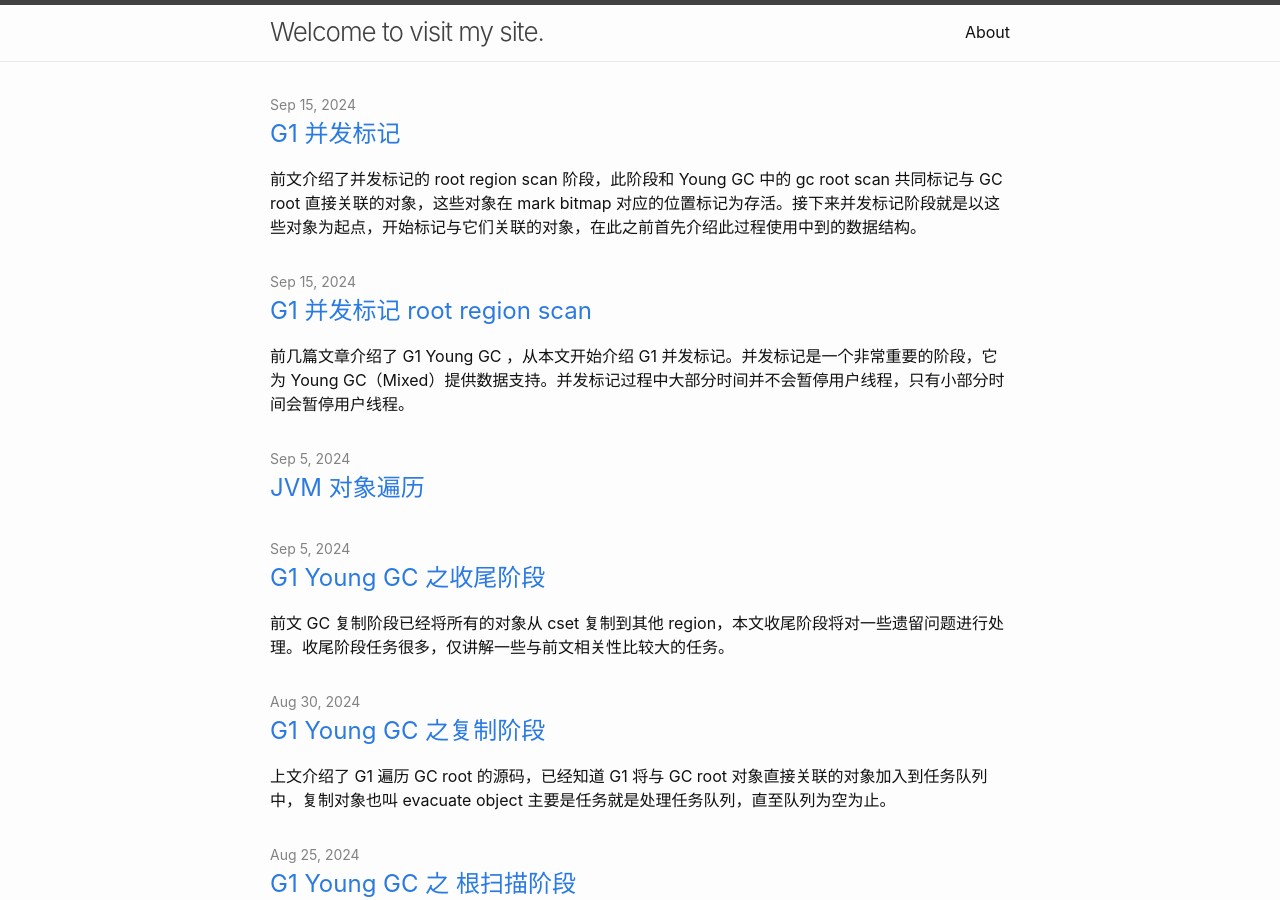
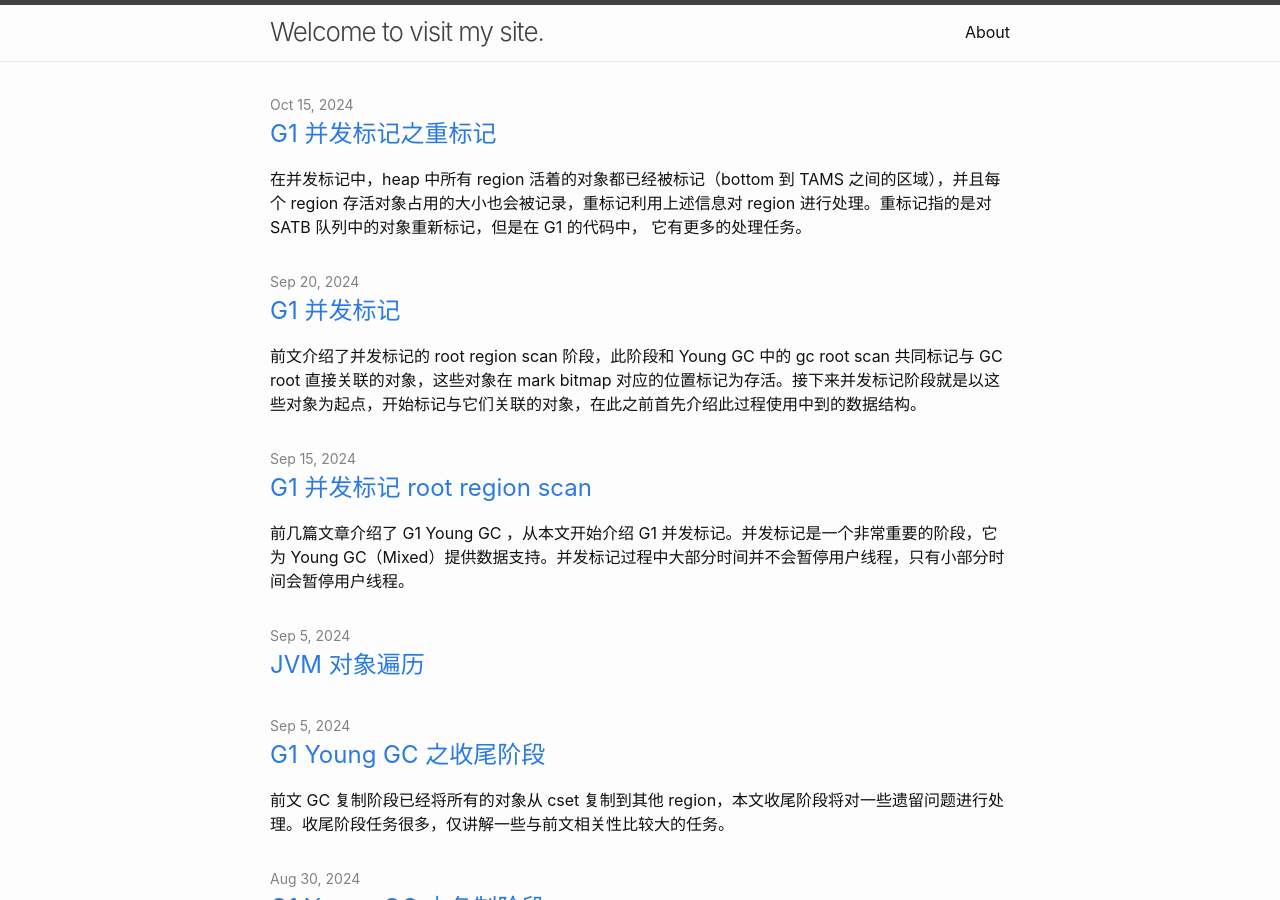
Before and after one commit to yoa1226/yoa1226.github.io, a Jekyll site: the page built from index.markdown, in a window 1280 px wide and 900 px high. Built offline with Jekyll 4.4.1, drawn with Linux system fonts in a browser that asks for light colours; part of the change alters nothing that is shown.

Commit message:
conc remark

````diff
--- a/_posts/2024-09-20-g1-conc-mark-mark.md
+++ b/_posts/2024-09-20-g1-conc-mark-mark.md
@@ -1,7 +1,7 @@
 ---
 layout: post
 title:  "G1 并发标记"
-date:   2024-09-15 11:00:00 +0200
+date:   2024-09-20 11:00:00 +0200
 tags: [GC, G1]
 ---
 
--- /dev/null
+++ b/_posts/2024-10-15-g1-conc-mark-remark.md
@@ -0,0 +1,300 @@
+---
+layout: post
+title:  "G1 并发标记之重标记"
+date:   2024-10-15 11:00:00 +0200
+tags: [GC, G1]
+---
+
+在并发标记中，heap 中所有 region 活着的对象都已经被标记（bottom 到 TAMS 之间的区域），并且每个 region 存活对象占用的大小也会被记录，重标记利用上述信息对 region 进行处理。重标记指的是对 SATB 队列中的对象重新标记，但是在 G1 的代码中， 它有更多的处理任务。
+
+## region 存活对象
+
+在并发标记的过程中，不仅会标记存活的对象，而且会统计每个 region 存活对象总的大小。
+
+```cpp
+
+inline bool G1ConcurrentMark::mark_in_bitmap(uint const worker_id, oop const obj) {
+  bool success = _mark_bitmap.par_mark(obj);
+  if (success) {
+    add_to_liveness(worker_id, obj, obj->size());
+  }
+  return success;
+}
+
+//add_to_liveness -> update_liveness -> add_live_words
+void add_live_words(uint region_idx, size_t live_words) {
+    G1RegionMarkStatsCacheEntry* const cur = find_for_add(region_idx);
+    cur->_stats._live_words += live_words;
+}
+```
+
+## 重标记
+
+重标记的代码很简单，首先是刷新 SATB 队列，然后在 `do_marking_step` 调用 `drain_satb_buffers` 处理队列中的对象，后面的处理逻辑与并发标记类似，但是不需要遍历 region，本文不在赘述。
+
+```cpp
+//remark() -> finalize_marking()
+class G1CMRemarkTask : public WorkerTask {
+  void work(uint worker_id) {
+    {
+      G1RemarkThreadsClosure threads_f(G1CollectedHeap::heap(), task);
+      Threads::possibly_parallel_threads_do(true /* is_par */, &threads_f);
+    }
+    do {
+      task->do_marking_step(1000000000.0 /* something very large */,
+                            true         /* do_termination       */,
+                            false        /* is_serial            */);
+    } while (task->has_aborted() && !_cm->has_overflown());
+  }
+}
+
+//drain_satb_buffers();
+```
+
+重标记完成以后需要设置 SATB 为关闭。
+
+```cpp
+SATBMarkQueueSet& satb_mq_set = G1BarrierSet::satb_mark_queue_set();
+satb_mq_set.set_active_all_threads(false, /* new active value */ true /* expected_active */);
+```
+
+确认在 region 的 tams 到 top 之间在 mark bit map 上不应该有标记。
+
+```cpp
+ _g1h->verifier()->verify_bitmap_clear(true /* above_tams_only */)
+```
+
+## 更新 region 数据
+
+```cpp
+// G1UpdateRegionLivenessAndSelectForRebuildTask cl(_g1h, this, _g1h->workers()->active_workers());
+
+struct G1OnRegionClosure : public G1HeapRegionClosure {
+    bool do_heap_region(G1HeapRegion* hr) override {}
+}
+```
+
+### humongous region 处理
+
+如果 tams == bottom 或者在并发标记时标记为存活的对象，那么此 region 暂且不能不被回收。
+
+> 如果 tams == bottom，证明该 humongous region 是并发开始后才分配的 region，默认为存活的。
+
+```cpp
+const bool is_live = _cm->top_at_mark_start(hr) == hr->bottom()
+                             || _cm->contains_live_object(hr->hrm_index());
+if (is_live) {
+    const bool selected_for_rebuild = tracker->update_humongous_before_rebuild(hr);
+    auto on_humongous_region = [&] (G1HeapRegion* hr) {
+    if (selected_for_rebuild) {
+        _num_selected_for_rebuild++;
+    }
+    _cm->update_top_at_rebuild_start(hr);
+    };
+
+    _g1h->humongous_obj_regions_iterate(hr, on_humongous_region);
+} else {
+    reclaim_empty_humongous_region(hr);
+}
+```
+
+`reclaim_empty_humongous_region` 释放没有活对象的 region。
+
+`update_top_at_rebuild_start` 记录重建时 top 的位置，即 TARS，重建主要是重建记忆集。
+
+由于大对象可能占多个 region，`humongous_obj_regions_iterate` 处理连接起来的 humongous region。
+
+```cpp
+do {
+    G1HeapRegion* next = _hrm.next_region_in_humongous(start);
+    f(start);
+    start = next;
+} while (start != nullptr);
+
+inline G1HeapRegion* G1HeapRegionManager::next_region_in_humongous(G1HeapRegion* hr) const {
+  uint index = hr->hrm_index();
+  index++;
+  if (index < reserved_length() && is_available(index) && at(index)->is_continues_humongous()) {
+    return at(index);
+  } else { return nullptr; }
+}
+```
+
+### old region 处理
+
+首先更新 region 死对象所占空间大小，即 bottom 与 tams 之间的区域减去已经被标记的区域。
+
+其次是记录 region 可解析的位置，可解析指的是可以根据对象大小对 reigon 进行遍历，由于并发标记的存在，可能存在死对象空洞，这些对象由于对应的类型被卸载而无法被解析。因为 bottom 和 tams 之间是被标记的区域，可解析区设置为 `top_at_mark_start`。
+
+其他代码和 humongoug region 处理类似。
+
+```cpp
+inline void G1HeapRegion::note_end_of_marking(HeapWord* top_at_mark_start, size_t marked_bytes) {
+  assert_at_safepoint();
+
+  if (top_at_mark_start != bottom()) {
+    _garbage_bytes = byte_size(bottom(), top_at_mark_start) - marked_bytes;
+  }
+
+  if (needs_scrubbing()) {
+    _parsable_bottom = top_at_mark_start;
+  }
+}
+```
+
+注意：young Region 不需要被处理，因为他们不会被标记，也不需要被标记。
+
+## 重建记忆集
+
+此阶段包含重建记忆集和擦除死对象。
+
+```cpp
+//->phase_rebuild_and_scrub -> rebuild_and_scrub ->
+//-> G1ConcurrentRebuildAndScrub::rebuild_and_scrub
+class G1RebuildRSAndScrubTask {
+    void work(uint worker_id) {
+        G1CollectedHeap* g1h = G1CollectedHeap::heap();
+        G1RebuildRSAndScrubRegionClosure cl(_cm, _should_rebuild_remset, worker_id);
+        g1h->heap_region_par_iterate_from_worker_offset(&cl, &_hr_claimer, worker_id);
+    }
+}
+```
+
+### old region
+
+先看 old region 处理，对于不可解析区 [start,pb) ，使用 mark bit map 进行遍历，对于可解析区 [pb, TARS) 直接遍历。
+
+> 注意，此处 pb = TAMS
+
+```cpp
+// Scan and scrub the given region to tars.
+void scan_and_scrub_region(G1HeapRegion* hr, HeapWord* const pb) {
+
+  {
+    // Step 1: Scan the given region from bottom to parsable_bottom.
+    HeapWord* start = hr->bottom();
+    HeapWord* limit = pb; //_parsable_bottom
+    while (start < limit) {
+      start = scan_or_scrub(hr, start, limit);
+
+      if (yield_if_necessary(hr)) {
+        return;
+  } } }
+
+  // Scrubbing completed for this region - notify that we are done with it, resetting
+  // pb to bottom.
+  hr->note_end_of_scrubbing();
+  {
+    // Step 2: Rebuild from TAMS (= parsable_bottom) to TARS.
+    HeapWord* start = pb;
+    HeapWord* limit = _cm->top_at_rebuild_start(hr);
+    while (start < limit) {
+      start += scan_object(hr, start);
+
+      if (yield_if_necessary(hr)) {
+        return;
+  } } } }
+```
+
+`scan_object(hr, addr)` 遍历活着的对象，`get_next_marked_addr ` 找到下一个活对象的位置，`fill_range_with_dead_objects` 填充死对象所占的区域。
+
+```cpp
+// Scan or scrub depending on if addr is marked.
+HeapWord* scan_or_scrub(G1HeapRegion* hr, HeapWord* addr, HeapWord* limit) {
+  if (_bitmap->is_marked(addr)) {
+    //  Live object, need to scan to rebuild remembered sets for this object.
+    return addr + scan_object(hr, addr);
+  } else {
+    // Found dead object (which klass has potentially been unloaded). Scrub to next marked object.
+    HeapWord* scrub_end = _bitmap->get_next_marked_addr(addr, limit);
+    hr->fill_range_with_dead_objects(addr, scrub_end);
+    // Return the next object to handle.
+    return scrub_end;
+  }
+}
+```
+
+`G1RebuildRemSetClosure::do_oop_work` 遍历引用类型的属性，判断是否是跨 region 引用，加入到记忆集。
+
+```cpp
+template <class T> void G1RebuildRemSetClosure::do_oop_work(T* p) {
+  oop const obj = RawAccess<MO_RELAXED>::oop_load(p);
+  if (G1HeapRegion::is_in_same_region(p, obj)) { return; }
+
+  G1HeapRegion* to = _g1h->heap_region_containing(obj);
+  G1HeapRegionRemSet* rem_set = to->rem_set();
+  if (rem_set->is_tracked()) {
+    rem_set->add_reference(p, _worker_id);
+  }
+}
+```
+
+对于非解析区较为简单不在赘述。
+
+### humongous region
+
+大对象可能横跨几个 region，`MIN2(hr->top(), humongous_end)` 这里只处理当前 region 。
+
+```cpp
+void scan_humongous_region(G1HeapRegion* hr, HeapWord* const pb) {
+  HeapWord* humongous_end = hr->humongous_start_region()->bottom() + humongous->size();
+  MemRegion mr(hr->bottom(), MIN2(hr->top(), humongous_end));
+  scan_large_object(hr, humongous, mr);
+}
+```
+
+## 回收集
+
+`do_heap_region` 根据条件是否满足将 old region 加入到目标集合中。G1MixedGCLiveThresholdPercent 默认值为 85 %，对象存活总大小低于此值的 region 将被加入到目标集合。
+
+```cpp
+void G1CollectionSetChooser::build(WorkerThreads* workers, uint max_num_regions, G1CollectionSetCandidates* candidates) {
+
+  G1BuildCandidateRegionsTask cl(max_num_regions, chunk_size, num_workers);
+  workers->run_task(&cl, num_workers);
+
+  cl.sort_and_prune_into(candidates);
+  candidates->verify();
+}
+
+class G1BuildCandidateRegionsClosure : public G1HeapRegionClosure {
+
+    bool do_heap_region(G1HeapRegion* r) {
+    if (!r->is_old() || r->is_collection_set_candidate()) { return false; }
+
+    if (!r->rem_set()->is_tracked()) { return false; }
+
+    bool should_add = !G1CollectedHeap::heap()->is_old_gc_alloc_region(r) &&
+                    G1CollectionSetChooser::region_occupancy_low_enough_for_evac(r->live_bytes());
+
+    if (should_add) { add_region(r); }
+    else { r->rem_set()->clear(true /* only_cardset */); }
+    return false;
+}
+}
+
+static size_t mixed_gc_live_threshold_bytes() {
+    return G1HeapRegion::GrainBytes * (size_t)G1MixedGCLiveThresholdPercent / 100;
+}
+
+static bool region_occupancy_low_enough_for_evac(size_t live_bytes) {
+    return live_bytes < mixed_gc_live_threshold_bytes();
+}
+```
+
+`sort_and_prune_into` 对目标集合进行排序，然后根据条件排除掉回收效益低的 region，不在目标集合中的 region 需要清除记忆集，因为记忆集对于这些 region 没有作用反而会占用内存。
+
+最后将目标集合加入到回收候选集合中。
+
+```cpp
+void sort_and_prune_into(G1CollectionSetCandidates* candidates) {
+    _result.sort_by_reclaimable_bytes();
+    prune(_result.array());
+    candidates->set_candidates_from_marking(_result.array(),
+                                        _num_regions_added);
+}
+```
+
+## 总结
+
+本文首先介绍了 region 被标记时活对象的统计、其次介绍了重标记、其次介绍了 region 数据的更新和记忆集的重新构建，最后介绍了 old region 是如何被加入到回收集中的。其他细节读者可自行查阅源码。
````
Also changed, not shown: 3 other files.
